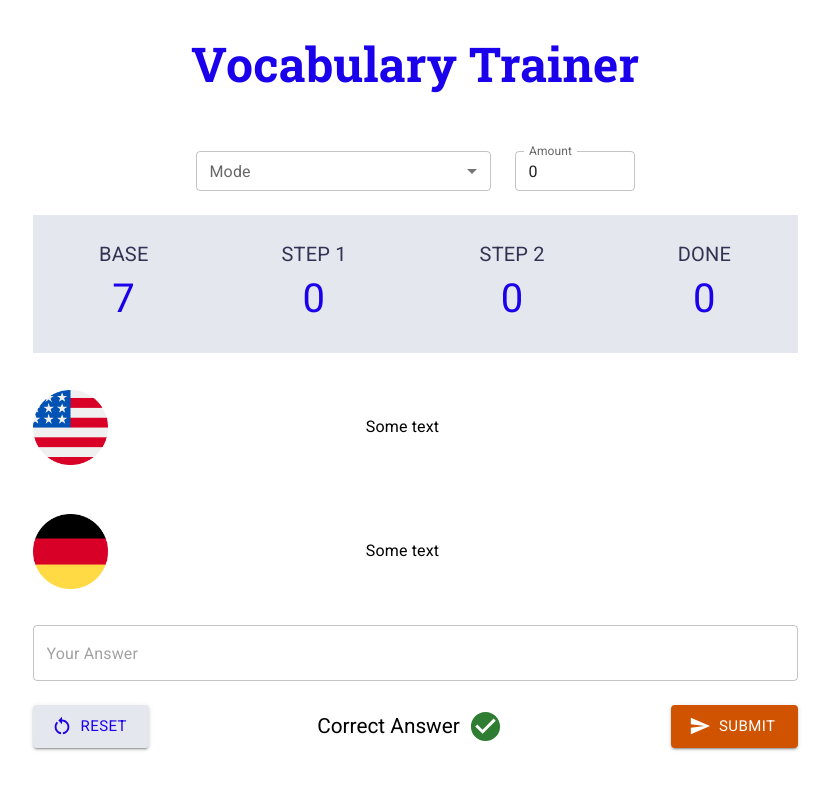
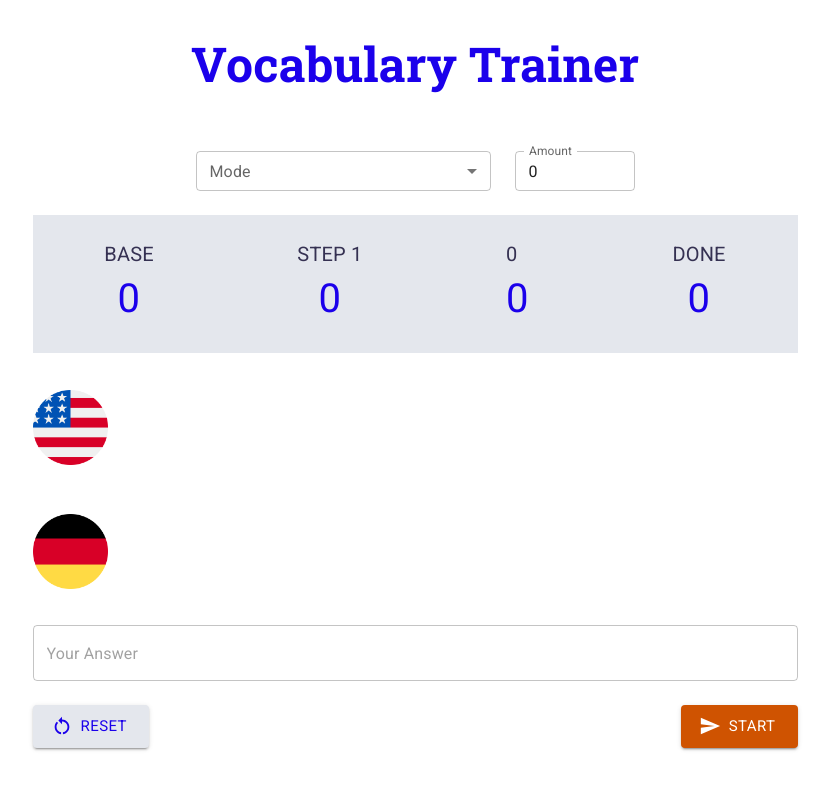
Before and after one commit to UmutAkbayin/vokabeltrainer-frontend, a Next.js app: page / in a window 1280 px wide. Shown: the top 790 px of the page, without its empty margins (225-1055 px from the left). Built offline with nearby package versions, Linux system fonts and the light colour scheme.

Commit message:
add local logic for unfetched status

```diff
--- a/app/components/ButtonsComponent.tsx
+++ b/app/components/ButtonsComponent.tsx
@@ -1,11 +1,16 @@
+"use client";
+
 import React from 'react';
+import { useAppSelector } from "@/app/hooks/reduxHooks";
+
 import { Box, Button } from '@mui/material';
 import RestartAltIcon from '@mui/icons-material/RestartAlt';
 import SendIcon from '@mui/icons-material/Send';
 import CheckCircleIcon from '@mui/icons-material/CheckCircle';
 
+function ButtonsComponent() {
+  const status = useAppSelector((state) => state.status.value);
 
-function ButtonsComponent() {
   return (
      <Box sx={{
             display: "flex",
@@ -33,11 +38,12 @@ function ButtonsComponent() {
               alignItems: "center",
               gap: "0.5rem",
               fontSize: "1.3rem",
-            }}>
-              Correct Answer<CheckCircleIcon
-                fontSize="large"
-                color="success"
-              />
+      }}>
+        { status === "off" && null}
+        {/* Correct Answer<CheckCircleIcon
+        fontSize="large"
+        color="success"
+        /> */}
             </Box>
             <Button
               variant="contained"
@@ -47,7 +53,7 @@ function ButtonsComponent() {
                 backgroundColor: "var(--secondary-light)",
               }}
             >
-              Submit
+              {status === "off" ? "Start" : "Submit"}
             </Button>
             </Box>
   )
--- a/app/components/LanguageBoard.tsx
+++ b/app/components/LanguageBoard.tsx
@@ -1,6 +1,8 @@
 "use client";
 
 import React from 'react';
+import { useAppSelector } from "@/app/hooks/reduxHooks";
+
 import { Box, Typography } from '@mui/material';
 import Image from 'next/image';
 import germanyFlag from '../../public/germany.png';
@@ -11,7 +13,9 @@ interface LanguageBoardProps {
   flag: string;
 }
 
-function LanguageBoard({ mode, flag } : LanguageBoardProps) {
+function LanguageBoard({ mode, flag }: LanguageBoardProps) {
+  const status = useAppSelector((state) => state.status.value);
+
   return (
     <Box sx={{
       width: "100%",
@@ -30,7 +34,7 @@ function LanguageBoard({ mode, flag } : LanguageBoardProps) {
         marginRight: "auto",
         paddingRight: "100px",
       }}>
-        Some text
+        {status === "off" && null}
       </Typography>
     </Box>
   )
--- a/app/components/ScoreBoard.tsx
+++ b/app/components/ScoreBoard.tsx
@@ -1,8 +1,17 @@
 "use client";
+
+import { useAppSelector } from "@/app/hooks/reduxHooks";
 
 import { Box, Typography } from "@mui/material";
 
 export default function ScoreBoard() {
+  const status = useAppSelector((state) => state.status.value);
+
+  const baseValue = status === "off" ? 0 : 7;
+  const step1Value = status === "off" ? 0 : 7;
+  const step2Value = status === "off" ? 0 : 7;
+  const doneValue = status === "off" ? 0 : 7;
+
   return (
     <Box sx={{
       width: "100%",
@@ -25,7 +34,7 @@ export default function ScoreBoard() {
           fontSize: "2.5rem",
           textAlign: "center",
         }}>
-          7
+          {baseValue}
         </Typography>
       </Box>
       <Box sx={{ display: "flex", flexDirection: "column" }}>
@@ -41,7 +50,7 @@ export default function ScoreBoard() {
           fontSize: "2.5rem",
           textAlign: "center",
         }}>
-          0
+          {step1Value}
         </Typography>
       </Box>
       <Box sx={{ display: "flex", flexDirection: "column" }}>
@@ -50,14 +59,14 @@ export default function ScoreBoard() {
           fontSize: "1.25rem",
           textTransform: "uppercase",
         }}>
-          Step 2
+          {step2Value}
         </Typography>
         <Typography sx={{
           color: "var(--primary-color)",
           fontSize: "2.5rem",
           textAlign: "center",
         }}>
-          0
+          {doneValue}
         </Typography>
       </Box>
 <Box sx={{ display: "flex", flexDirection: "column" }}>
--- a/app/components/Settings.tsx
+++ b/app/components/Settings.tsx
@@ -15,8 +15,8 @@ import {
 } from '@mui/material';
 
 export default function Settings() {
-  const amount = useAppSelector(state => state.amount.value);
-  const mode = useAppSelector(state => state.mode.value);
+  const amount = useAppSelector((state) => state.amount.value);
+  const mode = useAppSelector((state) => state.mode.value);
   const dispatch = useAppDispatch();
 
   return (
```
